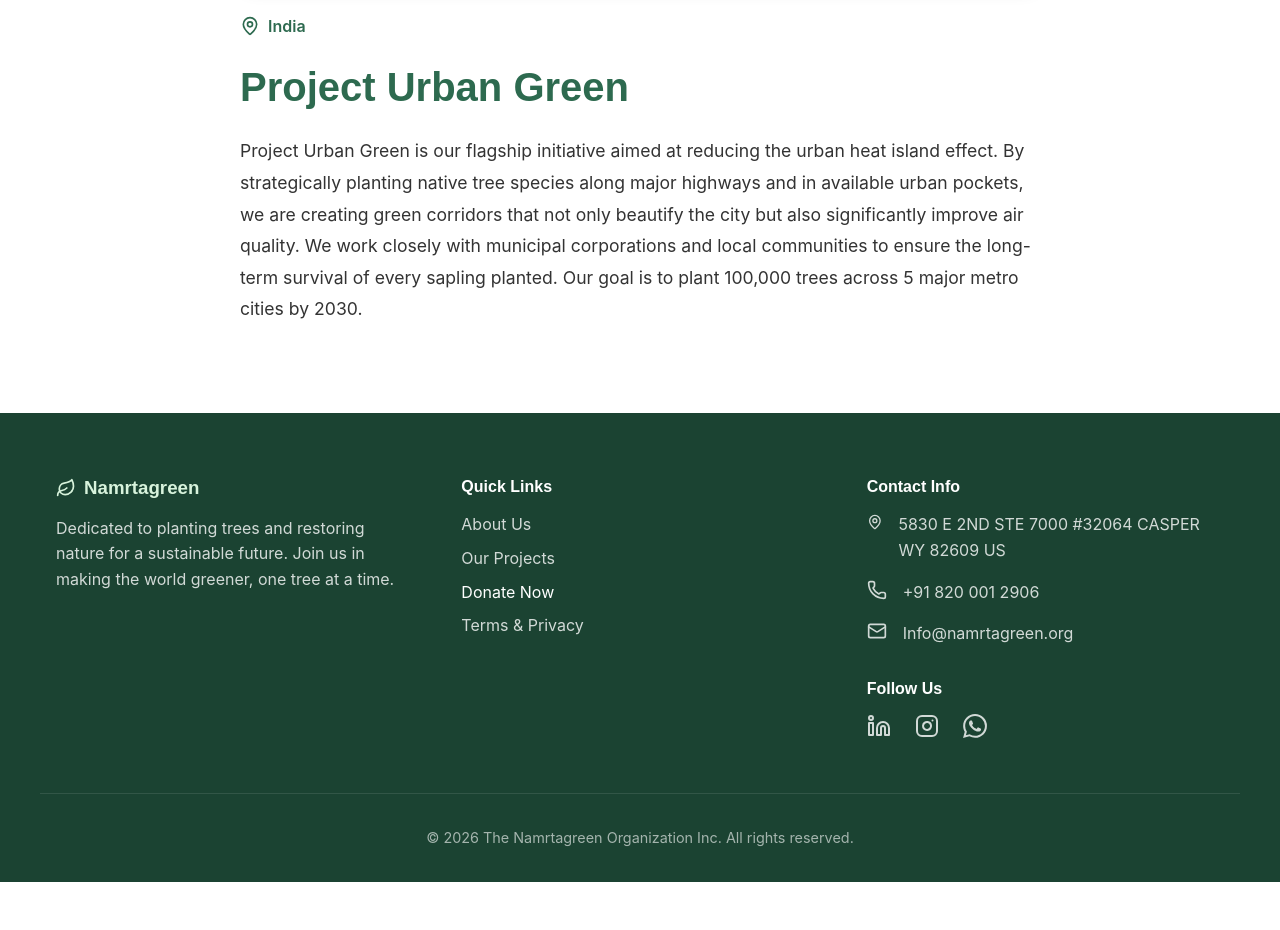
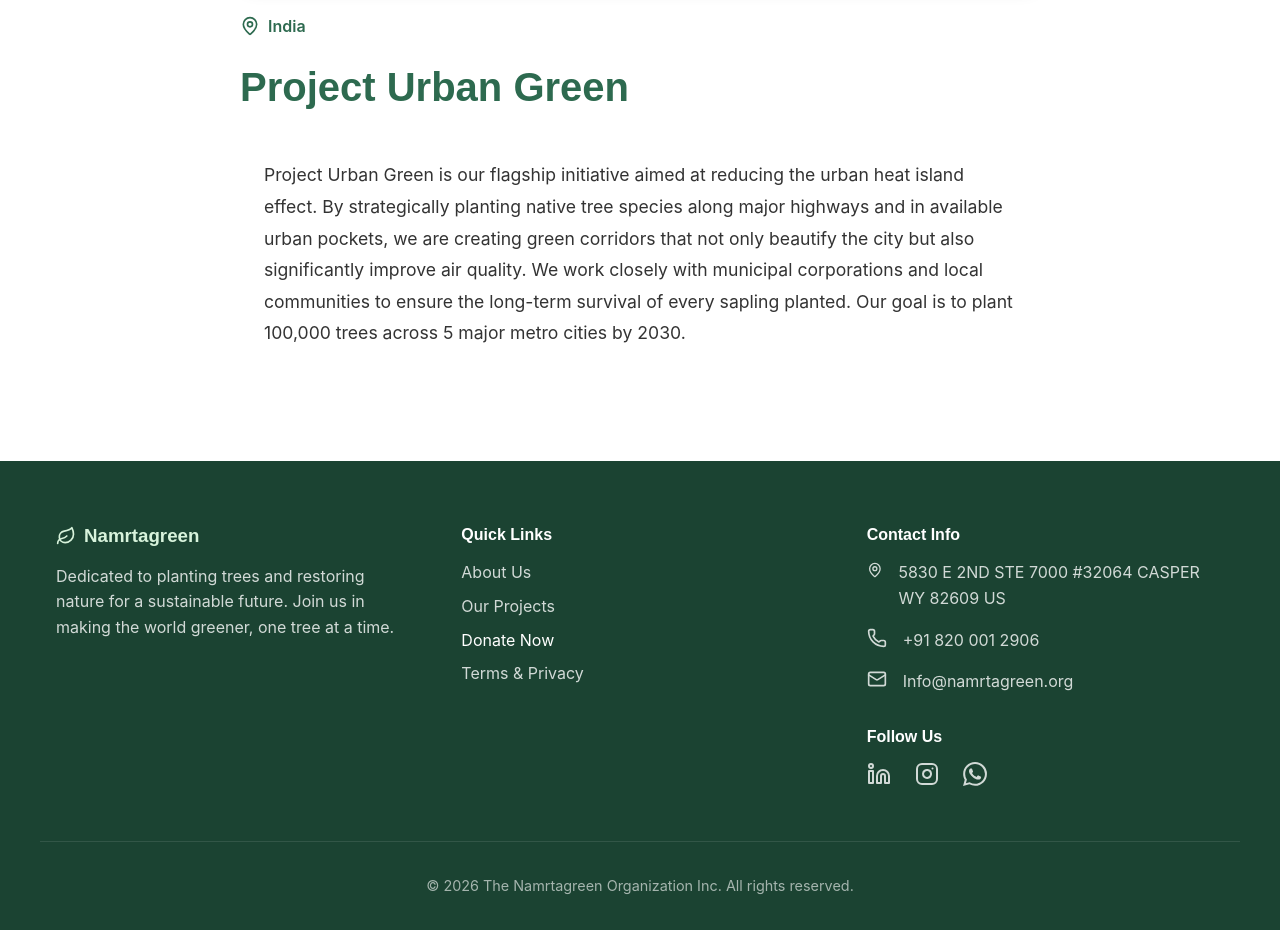
Before and after one commit to karanudani3011/The-Namratagreen-Foundation, a React (Create React App) app: page /our-work/1 in a window 1280 px wide. Shown: the part 780-1710 px from the top of the page. Before the commit the page ends 1662 px from the top, so only its background shows below. Built offline with nearby package versions, Linux system fonts and the light colour scheme; no server answers.

Commit message:
padding in project section

```diff
--- a/src/pages/ProjectDetails.jsx
+++ b/src/pages/ProjectDetails.jsx
@@ -47,7 +47,7 @@ const ProjectDetails = () => {
 
                 <h1 className="sectionTitle" style={{ textAlign: 'left', marginBottom: '1.5rem' }}>{project.title}</h1>
 
-                <div style={{ lineHeight: '1.8', fontSize: '1.1rem', color: 'var(--color-text)' }}>
+                <div style={{ lineHeight: '1.8', fontSize: '1.1rem', padding: "1.50rem", color: 'var(--color-text)' }}>
                     {project.details ? (
                         project.details.split('\n').map((paragraph, idx) => (
                             <p key={idx} style={{ marginBottom: '1.5rem' }}>{paragraph}</p>
```
